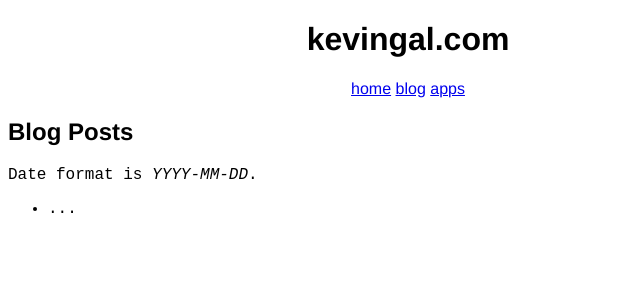
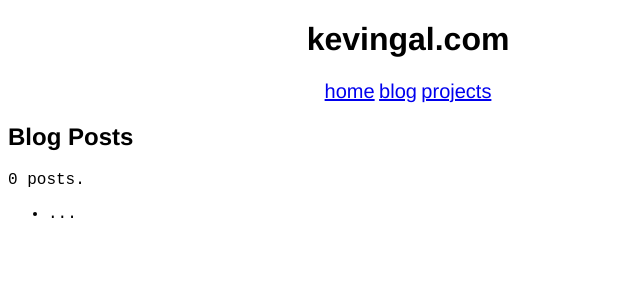
Before and after one commit to Kevinpgalligan/KevingalWebsite, a Flask app: page /blog.html in a window 1280 px wide. Shown: the top 300 px of the page, without its empty margins (0-640 px from the left). Run offline with Flask 2, Linux system fonts and the light colour scheme.

Commit message:
Various tweaks to formatting and structure of website.

```diff
--- a/app.py
+++ b/app.py
@@ -41,11 +41,14 @@ def index():
 
 @app.route('/blog.html')
 def blog():
-    return render_template('blog.html', date_sorted_blog_posts=reversed(date_sorted_blog_posts))
+    return render_template(
+        'blog.html',
+        date_sorted_blog_posts=reversed(date_sorted_blog_posts),
+        num_posts=len(date_sorted_blog_posts))
 
-@app.route('/apps.html')
-def apps():
-    return render_template('apps.html')
+@app.route('/projects.html')
+def projects():
+    return render_template('projects.html')
 
 @app.route('/apps/<name>.html')
 def specific_app(name):
@@ -76,4 +79,4 @@ if __name__ == '__main__':
     if len(sys.argv) > 1 and sys.argv[1] == "build":
         freezer.freeze()
     else:
-        app.run(port=8000)
+        app.run(port=8000, debug=True)
--- a/static/css/style.css
+++ b/static/css/style.css
@@ -6,6 +6,10 @@ body {
 
 header {
     text-align: center;
+}
+
+.navlink {
+    font-size: 20px;
 }
 
 /*
@@ -44,13 +48,13 @@ div.codehilite {
 
 .previous-page-link {
     float: left;
-    max-width: 200px;
+    max-width: 40%;
     padding-bottom: 20px;
 }
 
 .next-page-link {
     float: right;
-    max-width: 200px;
+    max-width: 40%;
     padding-bottom: 20px;
 }
 
--- a/templates/base.html
+++ b/templates/base.html
@@ -8,6 +8,7 @@
     <link rel="stylesheet" href="/static/css/style.css">
     <link rel="stylesheet" href="{{ url_for('pygments_css') }}">
     <link rel="icon" type="image/png" sizes="16x16" href="/static/img/favicon-16x16.png">
+    {% if not config['DEBUG'] %}
     <!-- Global site tag (gtag.js) - Google Analytics -->
     <script async src="https://www.googletagmanager.com/gtag/js?id=UA-147419708-1"></script>
     <script>
@@ -16,21 +17,24 @@
       gtag('js', new Date());
       gtag('config', 'UA-147419708-1');
     </script>
+    {% endif %}
 </head>
 {% set active_page = active_page|default("home") %}
 <body>
     <header>
+        <div data-nosnippet>
         <div class="banner"><h1>kevingal.com</h1></div>
         {% set top_level_pages = [
             "home",
             "blog",
-            "apps"
+            "projects"
         ] %}
         <nav>
         {% for pg in top_level_pages: %}
             <a href="/{% if pg == "home" %}index{% else %}{{ pg }}{% endif %}.html" class="navlink"{% if pg == active_page %} id="active-page-navlink"{% endif %}>{{ pg }}</a>
         {% endfor %}
         </nav>
+        </div>
     </header>
 {% block content %}
     <p>Default content to be displayed</p>
--- a/templates/blog.html
+++ b/templates/blog.html
@@ -3,12 +3,10 @@
 {% block title %} blog@kevingal {% endblock title %}
 {% block content %}
 <h2>Blog Posts</h2>
-<p>Date format is <i>YYYY-MM-DD</i>.</p>
+<p>{{ num_posts }} post{{ "s" if num_posts != 1 else "" }}.</p>
 <ul>
     {% for page in date_sorted_blog_posts %}
-    <li>
-        {{ page.date }} <a href="{{ url_for("blog_post", path=page.path) }}">{{ page.title }}</a>
-    </li>
+    <li class="blog-post-list">{{ page.date }} <a href="{{ url_for("blog_post", path=page.path) }}">{{ page.title }}</a></li>
     {% else %}
     <li>...</li>
     {% endfor %}
--- a/templates/apps.html
+++ b/templates/projects.html
@@ -1,8 +1,8 @@
 {% extends "base.html" %}
-{% set active_page = "apps" %}
+{% set active_page = "projects" %}
 {% block title %} apps@kevingal {% endblock title %}
 {% block content %}
-<h2>Apps</h2>
+<h2>Web Apps</h2>
 <ul>
     <li><a href="{{ url_for("specific_app", name="emojipasta") }}">Emojipasta 🤖 Generator ️✨</a>: add word-relevant emojis to text.</li>
 </ul>
```
Also changed, not shown: pages/blog/interval-size.md (+1 -0 lines).
